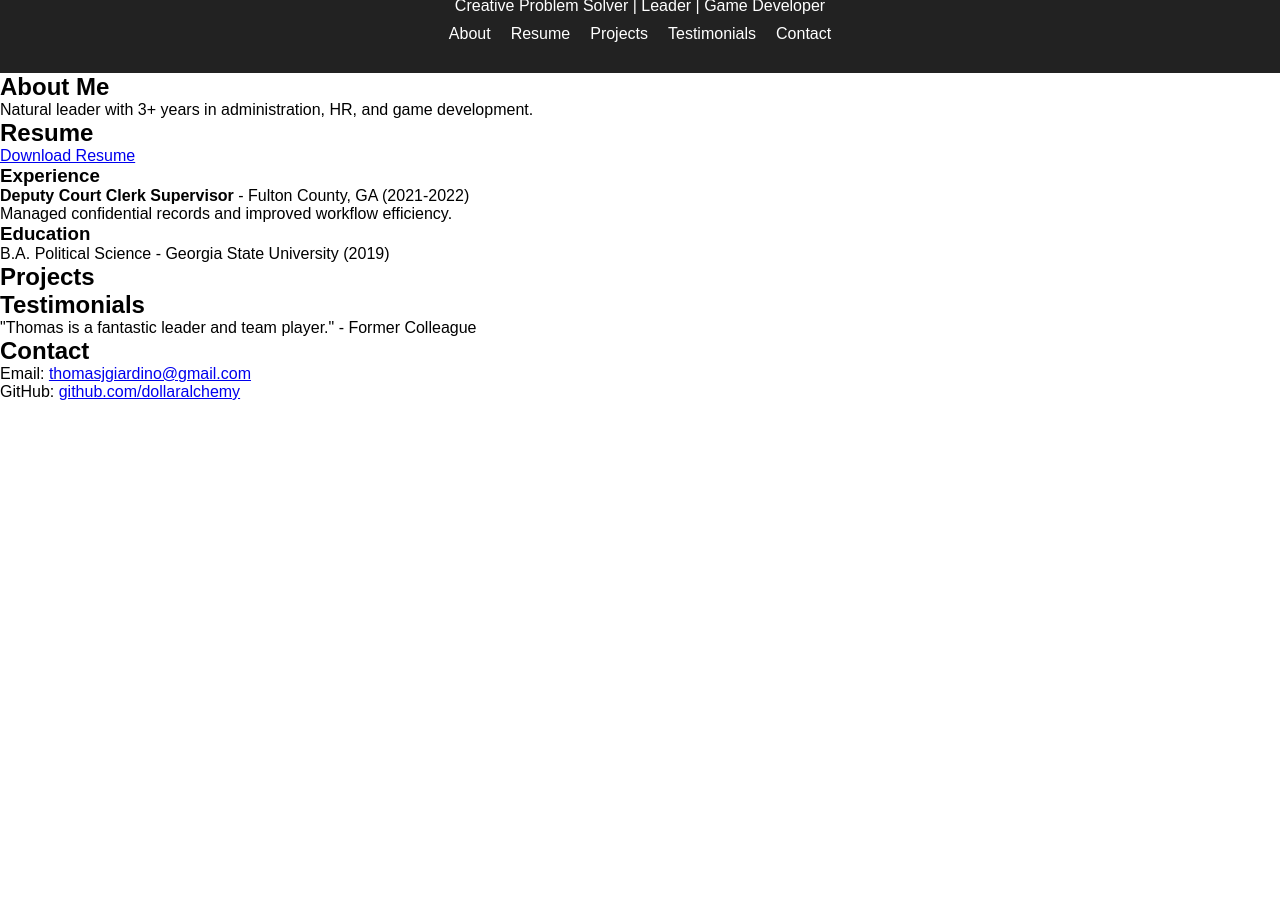
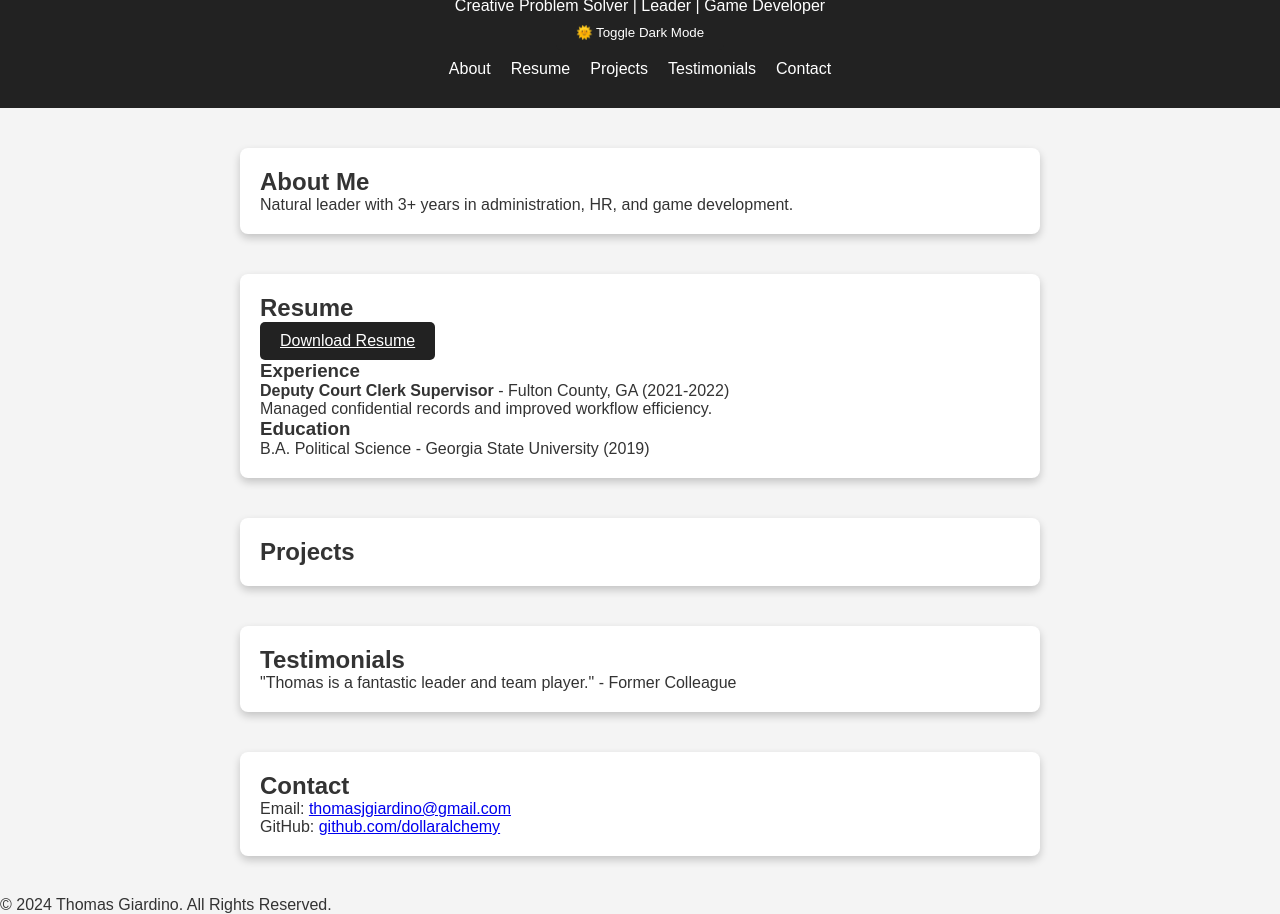
Before and after one commit to DollarAlchemy/portf, a plain HTML site: page index.html in a window 1280 px wide. Shown: the part 60-974 px from the top of the page. Before the commit the page ends 800 px from the top, so only its background shows below. Drawn offline with Linux system fonts and the light colour scheme; files that its build step writes are made by us from their sources; no server answers.

Commit message:
Update index.html

```diff
--- a/index.html
+++ b/index.html
@@ -4,12 +4,16 @@
     <meta charset="UTF-8">
     <meta name="viewport" content="width=device-width, initial-scale=1.0">
     <title>Thomas Giardino | Portfolio</title>
-    <link rel="stylesheet" href="css/styles.css">
+    <link rel="stylesheet" href="styles.css">
 </head>
-<body>
+<body class="light-mode">
     <header>
         <h1>Thomas Giardino</h1>
         <p>Creative Problem Solver | Leader | Game Developer</p>
+
+        <!-- Dark Mode Toggle Button -->
+        <button id="theme-toggle" class="btn">🌞 Toggle Dark Mode</button>
+
         <nav>
             <ul>
                 <li><a href="#about">About</a></li>
@@ -21,14 +25,14 @@
         </nav>
     </header>
 
-    <section id="about">
+    <section id="about" class="container">
         <h2>About Me</h2>
         <p>Natural leader with 3+ years in administration, HR, and game development.</p>
     </section>
 
-    <section id="resume">
+    <section id="resume" class="container">
         <h2>Resume</h2>
-        <a href="assets/pdfs/Thomas_Giardino_Resume.pdf" download>Download Resume</a>
+        <a href="assets/pdfs/blank.txt" class="btn" download>Download Resume</a>
         <div class="resume-content">
             <h3>Experience</h3>
             <p><strong>Deputy Court Clerk Supervisor</strong> - Fulton County, GA (2021-2022)</p>
@@ -38,22 +42,26 @@
         </div>
     </section>
 
-    <section id="projects">
+    <section id="projects" class="container">
         <h2>Projects</h2>
         <div class="project-list"></div>
     </section>
 
-    <section id="testimonials">
+    <section id="testimonials" class="container">
         <h2>Testimonials</h2>
         <p>"Thomas is a fantastic leader and team player." - Former Colleague</p>
     </section>
 
-    <section id="contact">
+    <section id="contact" class="container">
         <h2>Contact</h2>
         <p>Email: <a href="mailto:thomasjgiardino@gmail.com">thomasjgiardino@gmail.com</a></p>
         <p>GitHub: <a href="https://github.com/dollaralchemy">github.com/dollaralchemy</a></p>
     </section>
 
-    <script src="js/script.js"></script>
+    <footer>
+        <p>&copy; 2024 Thomas Giardino. All Rights Reserved.</p>
+    </footer>
+
+    <script src="script.js"></script>
 </body>
 </html>
```
